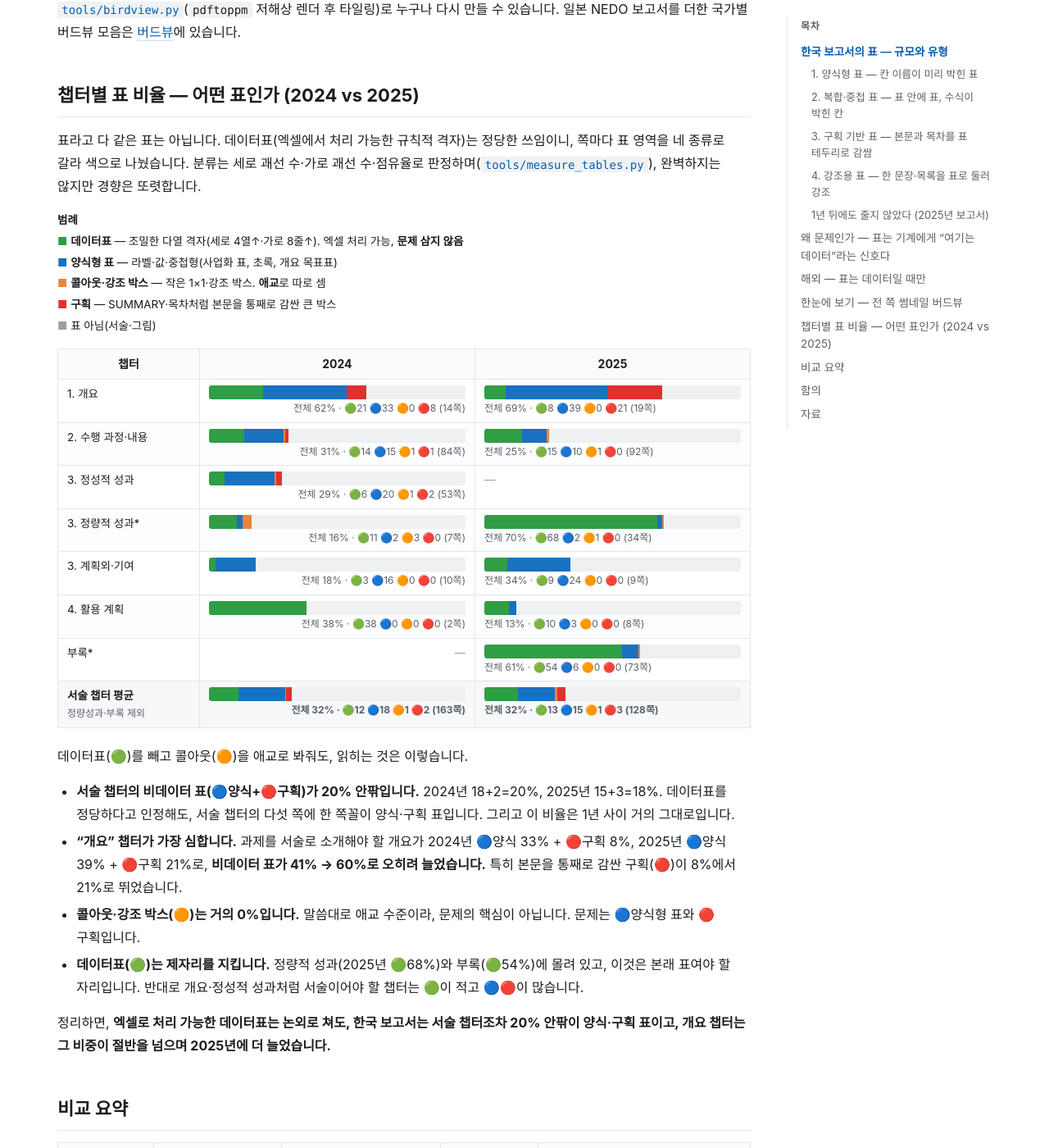
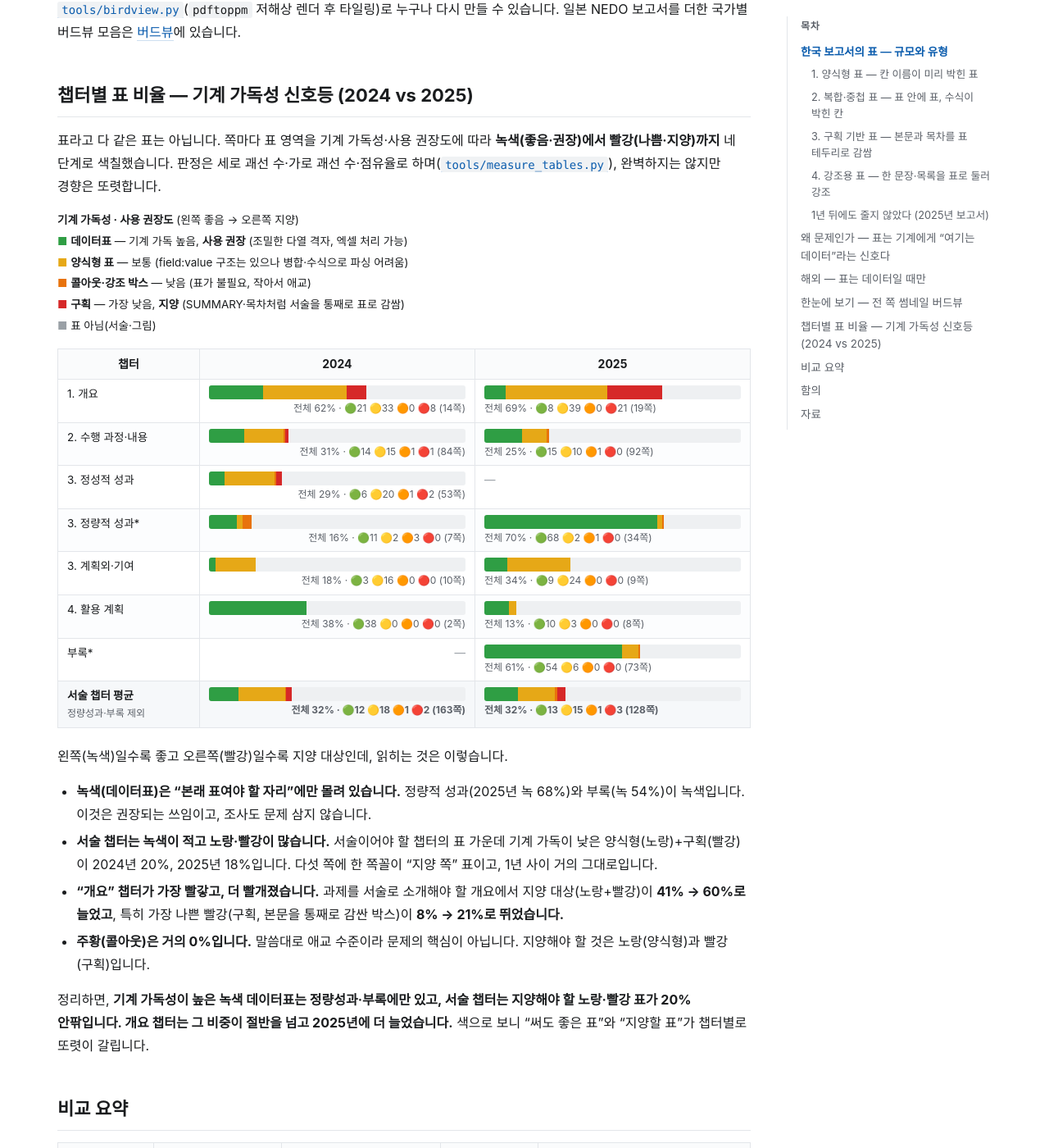
Before and after one commit to msjang/machine-ready-report-survey, a Jekyll site: the page built from findings-tables.md, in a window 1280 px wide and 1400 px high, scrolled down 10888 px. Shown: the whole window at 82% size. Built offline with Jekyll 4.4.1, drawn with Linux system fonts in a browser that asks for light colours; our own code applies the rules of GitHub Pages for plain Markdown files.

Commit message:
site: 챕터별 표 비율을 기계 가독성 신호등(녹→빨)으로 재색칠
- 색 = 범주 대신 가독성·권장도 그라데이션
  녹(데이터표, 권장) → 노랑(양식형) → 주황(콜아웃, 애교) → 빨강(구획, 지양)
- 범례·관찰 문구를 신호등 프레임으로 갱신(측정값은 동일)

Co-Authored-By: Claude Opus 4.8 <noreply@anthropic.com>

```diff
--- a/findings-tables.md
+++ b/findings-tables.md
@@ -73,15 +73,15 @@
 
 썸네일 한 장으로 "표를 데이터에만 쓰는가, 거의 모든 것에 쓰는가"가 드러납니다. 썸네일 격자는 [`tools/birdview.py`](tools/birdview.py)(`pdftoppm` 저해상 렌더 후 타일링)로 누구나 다시 만들 수 있습니다. 일본 NEDO 보고서를 더한 국가별 버드뷰 모음은 [버드뷰](findings-birdview.md)에 있습니다.
 
-## 챕터별 표 비율 — 어떤 표인가 (2024 vs 2025)
+## 챕터별 표 비율 — 기계 가독성 신호등 (2024 vs 2025)
 
-표라고 다 같은 표는 아닙니다. 데이터표(엑셀에서 처리 가능한 규칙적 격자)는 정당한 쓰임이니, 쪽마다 표 영역을 네 종류로 갈라 색으로 나눴습니다. 분류는 세로 괘선 수·가로 괘선 수·점유율로 판정하며([`tools/measure_tables.py`](tools/measure_tables.py)), 완벽하지는 않지만 경향은 또렷합니다.
+표라고 다 같은 표는 아닙니다. 쪽마다 표 영역을 기계 가독성·사용 권장도에 따라 **녹색(좋음·권장)에서 빨강(나쁨·지양)까지** 네 단계로 색칠했습니다. 판정은 세로 괘선 수·가로 괘선 수·점유율로 하며([`tools/measure_tables.py`](tools/measure_tables.py)), 완벽하지는 않지만 경향은 또렷합니다.
 
-<p style="font-size:13.5px;line-height:1.9"><b>범례</b><br>
-<span style="color:#2f9e44">■</span> <b>데이터표</b> — 조밀한 다열 격자(세로 4열↑·가로 8줄↑). 엑셀 처리 가능, <b>문제 삼지 않음</b><br>
-<span style="color:#1971c2">■</span> <b>양식형 표</b> — 라벨·값·중첩형(사업화 표, 초록, 개요 목표표)<br>
-<span style="color:#e8863a">■</span> <b>콜아웃·강조 박스</b> — 작은 1×1·강조 박스. <b>애교</b>로 따로 셈<br>
-<span style="color:#e03131">■</span> <b>구획</b> — SUMMARY·목차처럼 본문을 통째로 감싼 큰 박스<br>
+<p style="font-size:13.5px;line-height:1.9"><b>기계 가독성 · 사용 권장도</b> (왼쪽 좋음 → 오른쪽 지양)<br>
+<span style="color:#2f9e44">■</span> <b>데이터표</b> — 기계 가독 높음, <b>사용 권장</b> (조밀한 다열 격자, 엑셀 처리 가능)<br>
+<span style="color:#e6a817">■</span> <b>양식형 표</b> — 보통 (field:value 구조는 있으나 병합·수식으로 파싱 어려움)<br>
+<span style="color:#e8730c">■</span> <b>콜아웃·강조 박스</b> — 낮음 (표가 불필요, 작아서 애교)<br>
+<span style="color:#d62828">■</span> <b>구획</b> — 가장 낮음, <b>지양</b> (SUMMARY·목차처럼 서술을 통째로 표로 감쌈)<br>
 <span style="color:#9aa0a6">■</span> 표 아님(서술·그림)</p>
 
 <style>
@@ -91,24 +91,24 @@
 </style>
 
 <table class="tcat"><thead><tr><th>챕터</th><th>2024</th><th>2025</th></tr></thead><tbody>
-<tr><td style="text-align:left">1. 개요</td><td><div style="display:flex;border-radius:3px;overflow:hidden"><div style="width:21.2%;background:#2f9e44;height:17px"></div><div style="width:32.6%;background:#1971c2;height:17px"></div><div style="width:7.7%;background:#e03131;height:17px"></div><div style="width:38.5%;background:#eef0f2;height:17px"></div></div><div style="font-size:12px;color:#5b6068;margin-top:2px">전체 62% · 🟢21 🔵33 🟠0 🔴8 (14쪽)</div></td><td><div style="display:flex;border-radius:3px;overflow:hidden"><div style="width:8.4%;background:#2f9e44;height:17px"></div><div style="width:39.4%;background:#1971c2;height:17px"></div><div style="width:21.4%;background:#e03131;height:17px"></div><div style="width:30.8%;background:#eef0f2;height:17px"></div></div><div style="font-size:12px;color:#5b6068;margin-top:2px">전체 69% · 🟢8 🔵39 🟠0 🔴21 (19쪽)</div></td></tr>
-<tr><td style="text-align:left">2. 수행 과정·내용</td><td><div style="display:flex;border-radius:3px;overflow:hidden"><div style="width:13.9%;background:#2f9e44;height:17px"></div><div style="width:15.3%;background:#1971c2;height:17px"></div><div style="width:0.6%;background:#e8863a;height:17px"></div><div style="width:1.3%;background:#e03131;height:17px"></div><div style="width:68.9%;background:#eef0f2;height:17px"></div></div><div style="font-size:12px;color:#5b6068;margin-top:2px">전체 31% · 🟢14 🔵15 🟠1 🔴1 (84쪽)</div></td><td><div style="display:flex;border-radius:3px;overflow:hidden"><div style="width:14.6%;background:#2f9e44;height:17px"></div><div style="width:9.6%;background:#1971c2;height:17px"></div><div style="width:1.1%;background:#e8863a;height:17px"></div><div style="width:74.7%;background:#eef0f2;height:17px"></div></div><div style="font-size:12px;color:#5b6068;margin-top:2px">전체 25% · 🟢15 🔵10 🟠1 🔴0 (92쪽)</div></td></tr>
-<tr><td style="text-align:left">3. 정성적 성과</td><td><div style="display:flex;border-radius:3px;overflow:hidden"><div style="width:6.1%;background:#2f9e44;height:17px"></div><div style="width:19.5%;background:#1971c2;height:17px"></div><div style="width:0.7%;background:#e8863a;height:17px"></div><div style="width:2.3%;background:#e03131;height:17px"></div><div style="width:71.3%;background:#eef0f2;height:17px"></div></div><div style="font-size:12px;color:#5b6068;margin-top:2px">전체 29% · 🟢6 🔵20 🟠1 🔴2 (53쪽)</div></td><td><span style="color:#9aa0a6">—</span></td></tr>
-<tr><td style="text-align:left">3. 정량적 성과*</td><td><div style="display:flex;border-radius:3px;overflow:hidden"><div style="width:10.8%;background:#2f9e44;height:17px"></div><div style="width:2.4%;background:#1971c2;height:17px"></div><div style="width:3.3%;background:#e8863a;height:17px"></div><div style="width:83.5%;background:#eef0f2;height:17px"></div></div><div style="font-size:12px;color:#5b6068;margin-top:2px">전체 16% · 🟢11 🔵2 🟠3 🔴0 (7쪽)</div></td><td><div style="display:flex;border-radius:3px;overflow:hidden"><div style="width:67.5%;background:#2f9e44;height:17px"></div><div style="width:1.8%;background:#1971c2;height:17px"></div><div style="width:0.7%;background:#e8863a;height:17px"></div><div style="width:30.0%;background:#eef0f2;height:17px"></div></div><div style="font-size:12px;color:#5b6068;margin-top:2px">전체 70% · 🟢68 🔵2 🟠1 🔴0 (34쪽)</div></td></tr>
-<tr><td style="text-align:left">3. 계획외·기여</td><td><div style="display:flex;border-radius:3px;overflow:hidden"><div style="width:2.6%;background:#2f9e44;height:17px"></div><div style="width:15.6%;background:#1971c2;height:17px"></div><div style="width:81.8%;background:#eef0f2;height:17px"></div></div><div style="font-size:12px;color:#5b6068;margin-top:2px">전체 18% · 🟢3 🔵16 🟠0 🔴0 (10쪽)</div></td><td><div style="display:flex;border-radius:3px;overflow:hidden"><div style="width:9.1%;background:#2f9e44;height:17px"></div><div style="width:24.5%;background:#1971c2;height:17px"></div><div style="width:66.4%;background:#eef0f2;height:17px"></div></div><div style="font-size:12px;color:#5b6068;margin-top:2px">전체 34% · 🟢9 🔵24 🟠0 🔴0 (9쪽)</div></td></tr>
-<tr><td style="text-align:left">4. 활용 계획</td><td><div style="display:flex;border-radius:3px;overflow:hidden"><div style="width:38.1%;background:#2f9e44;height:17px"></div><div style="width:61.9%;background:#eef0f2;height:17px"></div></div><div style="font-size:12px;color:#5b6068;margin-top:2px">전체 38% · 🟢38 🔵0 🟠0 🔴0 (2쪽)</div></td><td><div style="display:flex;border-radius:3px;overflow:hidden"><div style="width:9.6%;background:#2f9e44;height:17px"></div><div style="width:3.0%;background:#1971c2;height:17px"></div><div style="width:87.4%;background:#eef0f2;height:17px"></div></div><div style="font-size:12px;color:#5b6068;margin-top:2px">전체 13% · 🟢10 🔵3 🟠0 🔴0 (8쪽)</div></td></tr>
-<tr><td style="text-align:left">부록*</td><td><span style="color:#9aa0a6">—</span></td><td><div style="display:flex;border-radius:3px;overflow:hidden"><div style="width:53.8%;background:#2f9e44;height:17px"></div><div style="width:6.4%;background:#1971c2;height:17px"></div><div style="width:0.5%;background:#e8863a;height:17px"></div><div style="width:39.3%;background:#eef0f2;height:17px"></div></div><div style="font-size:12px;color:#5b6068;margin-top:2px">전체 61% · 🟢54 🔵6 🟠0 🔴0 (73쪽)</div></td></tr>
-<tr style="background:#f6f8fa;font-weight:700"><td style="text-align:left">서술 챕터 평균<br><span style="font-weight:400;font-size:12px;color:#5b6068">정량성과·부록 제외</span></td><td><div style="display:flex;border-radius:3px;overflow:hidden"><div style="width:11.6%;background:#2f9e44;height:17px"></div><div style="width:18.0%;background:#1971c2;height:17px"></div><div style="width:0.5%;background:#e8863a;height:17px"></div><div style="width:2.1%;background:#e03131;height:17px"></div><div style="width:67.8%;background:#eef0f2;height:17px"></div></div><div style="font-size:12px;color:#5b6068;margin-top:2px">전체 32% · 🟢12 🔵18 🟠1 🔴2 (163쪽)</div></td><td><div style="display:flex;border-radius:3px;overflow:hidden"><div style="width:13.0%;background:#2f9e44;height:17px"></div><div style="width:14.6%;background:#1971c2;height:17px"></div><div style="width:0.8%;background:#e8863a;height:17px"></div><div style="width:3.2%;background:#e03131;height:17px"></div><div style="width:68.4%;background:#eef0f2;height:17px"></div></div><div style="font-size:12px;color:#5b6068;margin-top:2px">전체 32% · 🟢13 🔵15 🟠1 🔴3 (128쪽)</div></td></tr>
+<tr><td style="text-align:left">1. 개요</td><td><div style="display:flex;border-radius:3px;overflow:hidden"><div style="width:21.2%;background:#2f9e44;height:17px"></div><div style="width:32.6%;background:#e6a817;height:17px"></div><div style="width:7.7%;background:#d62828;height:17px"></div><div style="width:38.5%;background:#eef0f2;height:17px"></div></div><div style="font-size:12px;color:#5b6068;margin-top:2px">전체 62% · 🟢21 🟡33 🟠0 🔴8 (14쪽)</div></td><td><div style="display:flex;border-radius:3px;overflow:hidden"><div style="width:8.4%;background:#2f9e44;height:17px"></div><div style="width:39.4%;background:#e6a817;height:17px"></div><div style="width:21.4%;background:#d62828;height:17px"></div><div style="width:30.8%;background:#eef0f2;height:17px"></div></div><div style="font-size:12px;color:#5b6068;margin-top:2px">전체 69% · 🟢8 🟡39 🟠0 🔴21 (19쪽)</div></td></tr>
+<tr><td style="text-align:left">2. 수행 과정·내용</td><td><div style="display:flex;border-radius:3px;overflow:hidden"><div style="width:13.9%;background:#2f9e44;height:17px"></div><div style="width:15.3%;background:#e6a817;height:17px"></div><div style="width:0.6%;background:#e8730c;height:17px"></div><div style="width:1.3%;background:#d62828;height:17px"></div><div style="width:68.9%;background:#eef0f2;height:17px"></div></div><div style="font-size:12px;color:#5b6068;margin-top:2px">전체 31% · 🟢14 🟡15 🟠1 🔴1 (84쪽)</div></td><td><div style="display:flex;border-radius:3px;overflow:hidden"><div style="width:14.6%;background:#2f9e44;height:17px"></div><div style="width:9.6%;background:#e6a817;height:17px"></div><div style="width:1.1%;background:#e8730c;height:17px"></div><div style="width:74.7%;background:#eef0f2;height:17px"></div></div><div style="font-size:12px;color:#5b6068;margin-top:2px">전체 25% · 🟢15 🟡10 🟠1 🔴0 (92쪽)</div></td></tr>
+<tr><td style="text-align:left">3. 정성적 성과</td><td><div style="display:flex;border-radius:3px;overflow:hidden"><div style="width:6.1%;background:#2f9e44;height:17px"></div><div style="width:19.5%;background:#e6a817;height:17px"></div><div style="width:0.7%;background:#e8730c;height:17px"></div><div style="width:2.3%;background:#d62828;height:17px"></div><div style="width:71.3%;background:#eef0f2;height:17px"></div></div><div style="font-size:12px;color:#5b6068;margin-top:2px">전체 29% · 🟢6 🟡20 🟠1 🔴2 (53쪽)</div></td><td><span style="color:#9aa0a6">—</span></td></tr>
+<tr><td style="text-align:left">3. 정량적 성과*</td><td><div style="display:flex;border-radius:3px;overflow:hidden"><div style="width:10.8%;background:#2f9e44;height:17px"></div><div style="width:2.4%;background:#e6a817;height:17px"></div><div style="width:3.3%;background:#e8730c;height:17px"></div><div style="width:83.5%;background:#eef0f2;height:17px"></div></div><div style="font-size:12px;color:#5b6068;margin-top:2px">전체 16% · 🟢11 🟡2 🟠3 🔴0 (7쪽)</div></td><td><div style="display:flex;border-radius:3px;overflow:hidden"><div style="width:67.5%;background:#2f9e44;height:17px"></div><div style="width:1.8%;background:#e6a817;height:17px"></div><div style="width:0.7%;background:#e8730c;height:17px"></div><div style="width:30.0%;background:#eef0f2;height:17px"></div></div><div style="font-size:12px;color:#5b6068;margin-top:2px">전체 70% · 🟢68 🟡2 🟠1 🔴0 (34쪽)</div></td></tr>
+<tr><td style="text-align:left">3. 계획외·기여</td><td><div style="display:flex;border-radius:3px;overflow:hidden"><div style="width:2.6%;background:#2f9e44;height:17px"></div><div style="width:15.6%;background:#e6a817;height:17px"></div><div style="width:81.8%;background:#eef0f2;height:17px"></div></div><div style="font-size:12px;color:#5b6068;margin-top:2px">전체 18% · 🟢3 🟡16 🟠0 🔴0 (10쪽)</div></td><td><div style="display:flex;border-radius:3px;overflow:hidden"><div style="width:9.1%;background:#2f9e44;height:17px"></div><div style="width:24.5%;background:#e6a817;height:17px"></div><div style="width:66.4%;background:#eef0f2;height:17px"></div></div><div style="font-size:12px;color:#5b6068;margin-top:2px">전체 34% · 🟢9 🟡24 🟠0 🔴0 (9쪽)</div></td></tr>
+<tr><td style="text-align:left">4. 활용 계획</td><td><div style="display:flex;border-radius:3px;overflow:hidden"><div style="width:38.1%;background:#2f9e44;height:17px"></div><div style="width:61.9%;background:#eef0f2;height:17px"></div></div><div style="font-size:12px;color:#5b6068;margin-top:2px">전체 38% · 🟢38 🟡0 🟠0 🔴0 (2쪽)</div></td><td><div style="display:flex;border-radius:3px;overflow:hidden"><div style="width:9.6%;background:#2f9e44;height:17px"></div><div style="width:3.0%;background:#e6a817;height:17px"></div><div style="width:87.4%;background:#eef0f2;height:17px"></div></div><div style="font-size:12px;color:#5b6068;margin-top:2px">전체 13% · 🟢10 🟡3 🟠0 🔴0 (8쪽)</div></td></tr>
+<tr><td style="text-align:left">부록*</td><td><span style="color:#9aa0a6">—</span></td><td><div style="display:flex;border-radius:3px;overflow:hidden"><div style="width:53.8%;background:#2f9e44;height:17px"></div><div style="width:6.4%;background:#e6a817;height:17px"></div><div style="width:0.5%;background:#e8730c;height:17px"></div><div style="width:39.3%;background:#eef0f2;height:17px"></div></div><div style="font-size:12px;color:#5b6068;margin-top:2px">전체 61% · 🟢54 🟡6 🟠0 🔴0 (73쪽)</div></td></tr>
+<tr style="background:#f6f8fa;font-weight:700"><td style="text-align:left">서술 챕터 평균<br><span style="font-weight:400;font-size:12px;color:#5b6068">정량성과·부록 제외</span></td><td><div style="display:flex;border-radius:3px;overflow:hidden"><div style="width:11.6%;background:#2f9e44;height:17px"></div><div style="width:18.0%;background:#e6a817;height:17px"></div><div style="width:0.5%;background:#e8730c;height:17px"></div><div style="width:2.1%;background:#d62828;height:17px"></div><div style="width:67.8%;background:#eef0f2;height:17px"></div></div><div style="font-size:12px;color:#5b6068;margin-top:2px">전체 32% · 🟢12 🟡18 🟠1 🔴2 (163쪽)</div></td><td><div style="display:flex;border-radius:3px;overflow:hidden"><div style="width:13.0%;background:#2f9e44;height:17px"></div><div style="width:14.6%;background:#e6a817;height:17px"></div><div style="width:0.8%;background:#e8730c;height:17px"></div><div style="width:3.2%;background:#d62828;height:17px"></div><div style="width:68.4%;background:#eef0f2;height:17px"></div></div><div style="font-size:12px;color:#5b6068;margin-top:2px">전체 32% · 🟢13 🟡15 🟠1 🔴3 (128쪽)</div></td></tr>
 </tbody></table>
 
-데이터표(🟢)를 빼고 콜아웃(🟠)을 애교로 봐줘도, 읽히는 것은 이렇습니다.
+왼쪽(녹색)일수록 좋고 오른쪽(빨강)일수록 지양 대상인데, 읽히는 것은 이렇습니다.
 
-- **서술 챕터의 비데이터 표(🔵양식+🔴구획)가 20% 안팎입니다.** 2024년 18+2=20%, 2025년 15+3=18%. 데이터표를 정당하다고 인정해도, 서술 챕터의 다섯 쪽에 한 쪽꼴이 양식·구획 표입니다. 그리고 이 비율은 1년 사이 거의 그대로입니다.
-- **"개요" 챕터가 가장 심합니다.** 과제를 서술로 소개해야 할 개요가 2024년 🔵양식 33% + 🔴구획 8%, 2025년 🔵양식 39% + 🔴구획 21%로, **비데이터 표가 41% → 60%로 오히려 늘었습니다.** 특히 본문을 통째로 감싼 구획(🔴)이 8%에서 21%로 뛰었습니다.
-- **콜아웃·강조 박스(🟠)는 거의 0%입니다.** 말씀대로 애교 수준이라, 문제의 핵심이 아닙니다. 문제는 🔵양식형 표와 🔴구획입니다.
-- **데이터표(🟢)는 제자리를 지킵니다.** 정량적 성과(2025년 🟢68%)와 부록(🟢54%)에 몰려 있고, 이것은 본래 표여야 할 자리입니다. 반대로 개요·정성적 성과처럼 서술이어야 할 챕터는 🟢이 적고 🔵🔴이 많습니다.
+- **녹색(데이터표)은 "본래 표여야 할 자리"에만 몰려 있습니다.** 정량적 성과(2025년 녹 68%)와 부록(녹 54%)이 녹색입니다. 이것은 권장되는 쓰임이고, 조사도 문제 삼지 않습니다.
+- **서술 챕터는 녹색이 적고 노랑·빨강이 많습니다.** 서술이어야 할 챕터의 표 가운데 기계 가독이 낮은 양식형(노랑)+구획(빨강)이 2024년 20%, 2025년 18%입니다. 다섯 쪽에 한 쪽꼴이 "지양 쪽" 표이고, 1년 사이 거의 그대로입니다.
+- **"개요" 챕터가 가장 빨갛고, 더 빨개졌습니다.** 과제를 서술로 소개해야 할 개요에서 지양 대상(노랑+빨강)이 **41% → 60%로 늘었고**, 특히 가장 나쁜 빨강(구획, 본문을 통째로 감싼 박스)이 **8% → 21%로 뛰었습니다.**
+- **주황(콜아웃)은 거의 0%입니다.** 말씀대로 애교 수준이라 문제의 핵심이 아닙니다. 지양해야 할 것은 노랑(양식형)과 빨강(구획)입니다.
 
-정리하면, **엑셀로 처리 가능한 데이터표는 논외로 쳐도, 한국 보고서는 서술 챕터조차 20% 안팎이 양식·구획 표이고, 개요 챕터는 그 비중이 절반을 넘으며 2025년에 더 늘었습니다.**
+정리하면, **기계 가독성이 높은 녹색 데이터표는 정량성과·부록에만 있고, 서술 챕터는 지양해야 할 노랑·빨강 표가 20% 안팎입니다. 개요 챕터는 그 비중이 절반을 넘고 2025년에 더 늘었습니다.** 색으로 보니 "써도 좋은 표"와 "지양할 표"가 챕터별로 또렷이 갈립니다.
 
 ## 비교 요약
 
```
